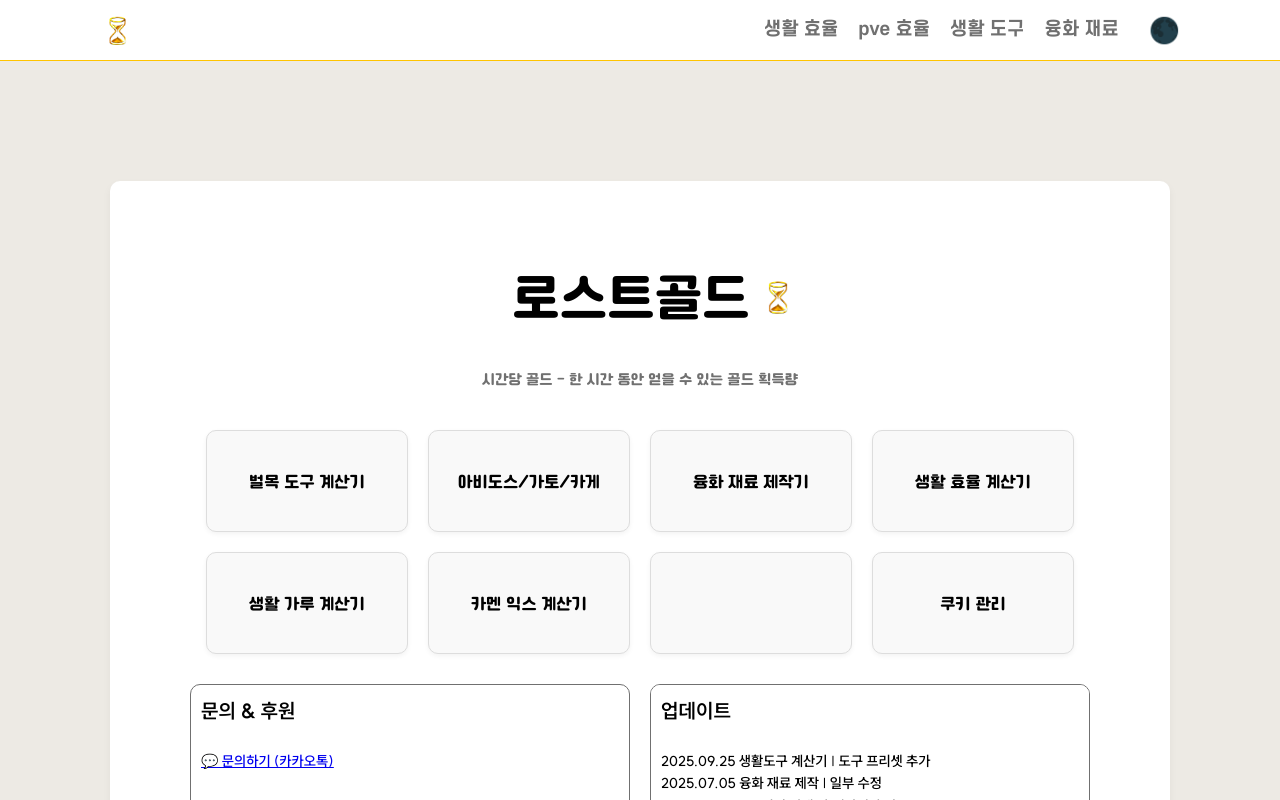
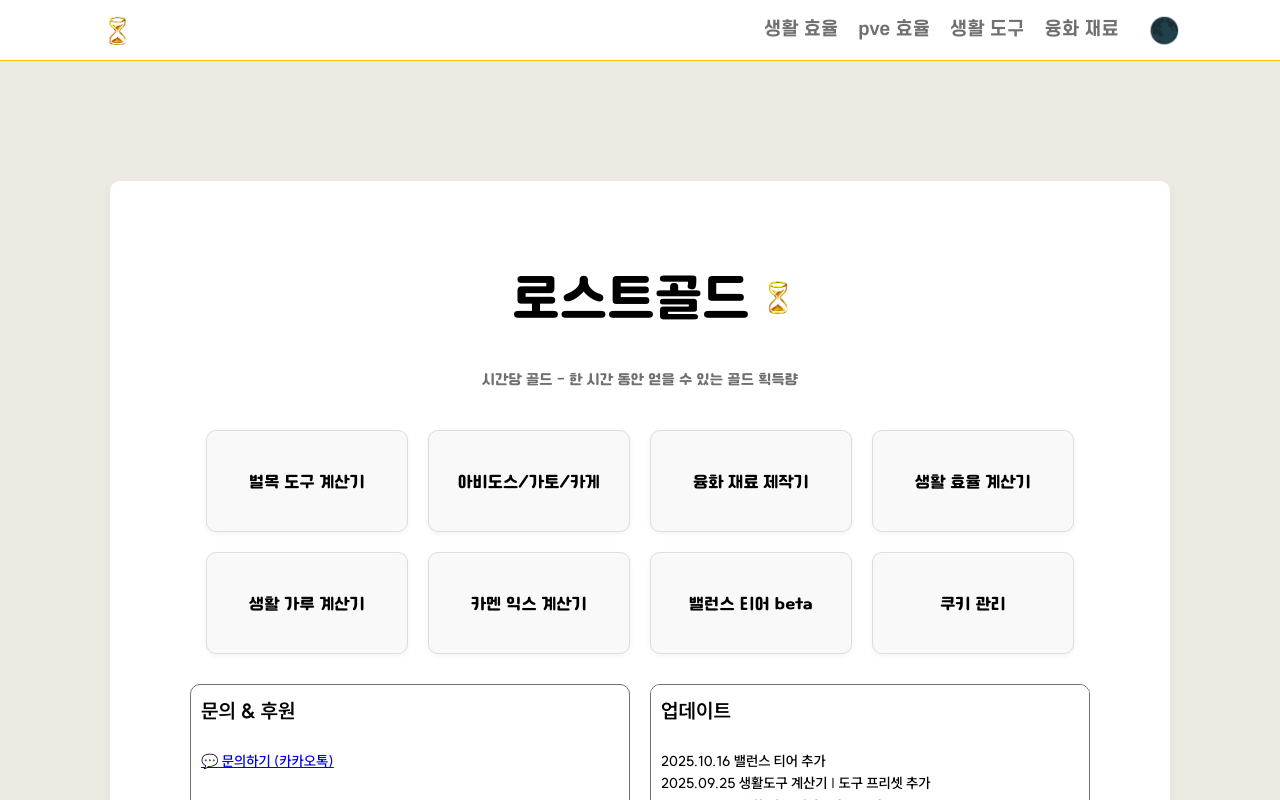
Before and after one commit to sooh3070/lostgld, a React (Vite) app: page / in a window 1280 px wide. Shown: the top 800 px of the page. Built offline with nearby package versions, Linux system fonts and the light colour scheme.

Commit message:
밸런스 티어추가

```diff
--- a/src/pages/HomePage.jsx
+++ b/src/pages/HomePage.jsx
@@ -43,13 +43,25 @@ function HomePage() {
           { title: '생활 효율 계산기', link: '/life-data' },
           { title: '생활 가루 계산기', link: '/conversion' },
           { title: '카멘 익스 계산기', link: '/toadbox' },
-          { title: '', link: '/' },
+          { title: '밸런스 티어 beta', link: 'https://tier.lostgld.com', external: true },
           { title: '쿠키 관리', link: '/storage' },
-        ].map((card, index) => (
-         <Link to={card.link} className="home-card" key={index}>
-          <div className="card-title">{card.title}</div>
-         </Link>
-        ))}
+        ].map((card, index) =>
+          card.external ? (
+            <a
+              href={card.link}
+              target="_blank"
+              rel="noopener noreferrer"
+              className="home-card"
+              key={index}
+            >
+              <div className="card-title">{card.title}</div>
+            </a>
+          ) : (
+            <Link to={card.link} className="home-card" key={index}>
+              <div className="card-title">{card.title}</div>
+            </Link>
+          )
+        )}
       </div>
 
       {/* 좌우 안내 박스 */}
@@ -69,6 +81,7 @@ function HomePage() {
         <div className="home-subtitle-right">
           <p className="home-subtitle3"><strong>업데이트</strong></p>
           <p className="home-subtitle2">
+            <br />2025.10.16 밸런스 티어 추가
             <br />2025.09.25 생활도구 계산기 | 도구 프리셋 추가
             <br />2025.07.05 융화 재료 제작 | 일부 수정
             <br />2025.05.01 골두꺼비 기댓 값 계산기 추가
```
